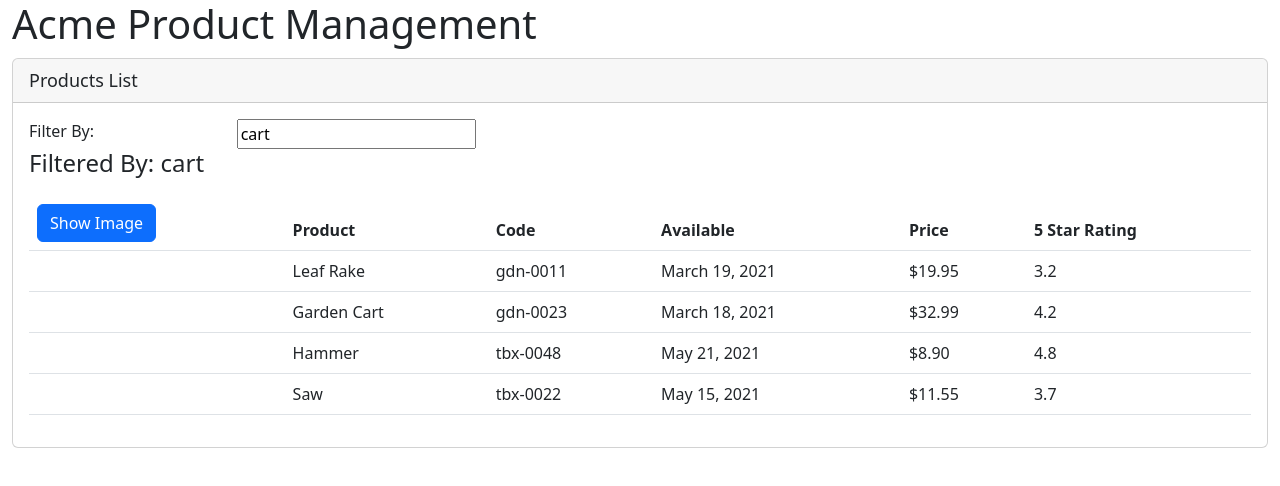
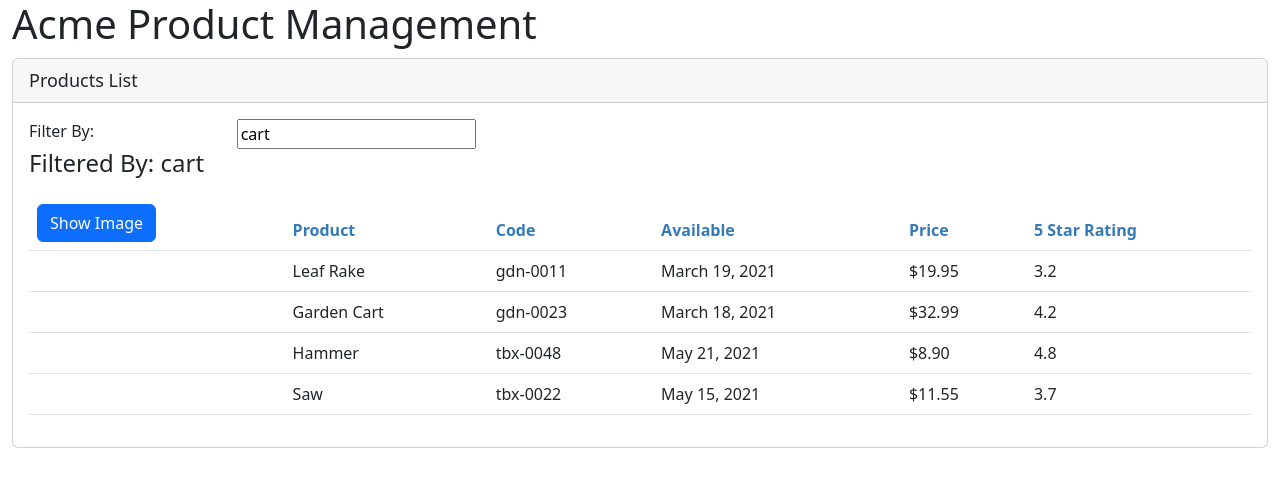
Before and after one commit to Trend20/Product-management-App, an Angular app: page / in a window 1280 px wide. Shown: the top 486 px of the page. Built offline with nearby package versions, Linux system fonts and the light colour scheme.

Commit message:
adding product interface

```diff
--- /dev/null
+++ b/src/app/products/product.ts
@@ -0,0 +1,10 @@
+export interface IProduct{
+  productId: number
+  productName:string
+  productCode:string
+  releaseDate: string
+  description:string
+  price: number
+  starRating: number
+  imageUrl: string
+}
--- a/src/app/products/products-list/products-list.component.css
+++ b/src/app/products/products-list/products-list.component.css
@@ -0,0 +1,3 @@
+thead{
+  color: #337AB7;
+}
--- a/src/app/products/products-list/products-list.component.ts
+++ b/src/app/products/products-list/products-list.component.ts
@@ -1,4 +1,5 @@
 import { Component, OnInit } from '@angular/core';
+import { IProduct } from '../product';
 
 @Component({
   selector: 'app-products-list',
@@ -12,7 +13,7 @@
   imageMargin: number = 2;
   showImage: boolean = false;
   listFilter: string = 'cart';
-  products: any[] = [
+  products: IProduct[] = [
     {
       "productId": 1,
       "productName": "Leaf Rake",
```
